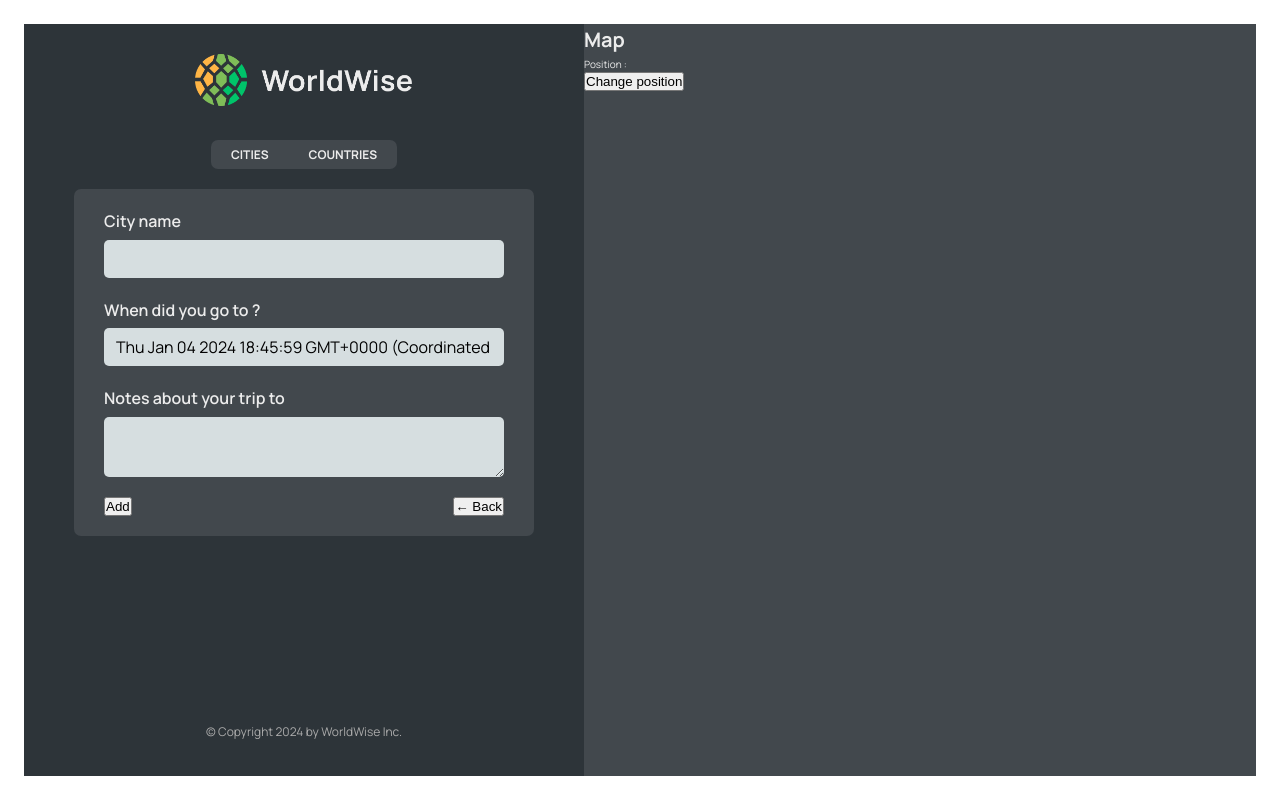
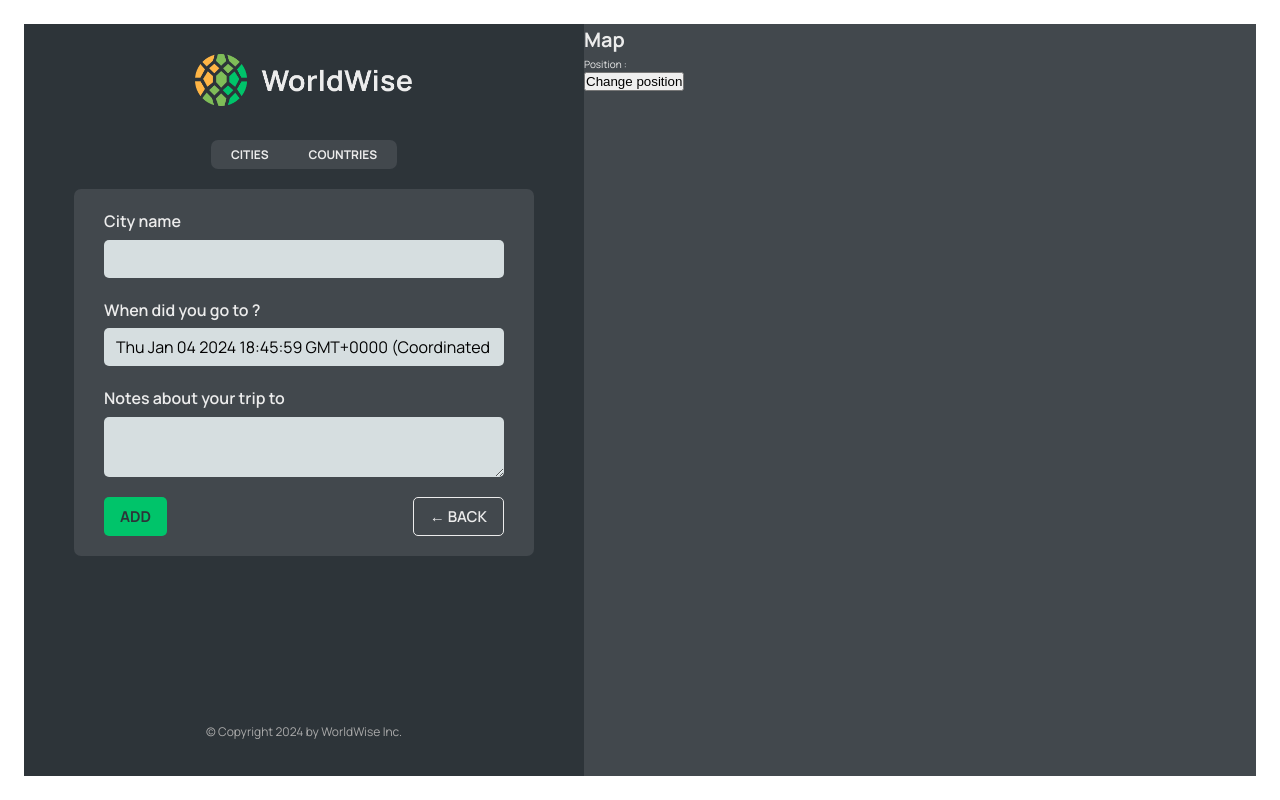
Before and after one commit to itsnooshin/world-wise-React, a React (Vite) app: page /app/form in a window 1280 px wide. Built offline with nearby package versions, Linux system fonts and the light colour scheme; data requests are answered from the project's data file.

Commit message:
add Context API for the project

```diff
--- a/src/App.jsx
+++ b/src/App.jsx
@@ -1,4 +1,4 @@
-import { BrowserRouter, Route, Routes } from 'react-router-dom';
+import { BrowserRouter, Navigate, Route, Routes } from 'react-router-dom';
 import Product from './pages/Product';
 import Pricing from './pages/Pricing';
 import Login from './pages/Login';
@@ -10,28 +10,11 @@ import { useState, useEffect } from 'react';
 import CountryList from './components/CountryList';
 import City from './components/City';
 import Form from './components/Form';
+import { CitiesProvider } from './Contexts/CitiesContext';
 
 function App() {
-  const [cities, setCities] = useState([]);
-  const [isLoading, setIsLoading] = useState(false);
-
-  useEffect(() => {
-    async function fetchCities() {
-      try {
-        setIsLoading(true);
-        const response = await fetch('http://localhost:9001/cities');
-        const data = await response.json();
-        setCities(data);
-      } catch (error) {
-        alert('There was an error loading data');
-      } finally {
-        setIsLoading(false);
-      }
-    }
-    fetchCities();
-  }, []);
-
   return (
+    <CitiesProvider>
       <BrowserRouter>
         <Routes>
           <Route path="/" element={<Homepage />} />
@@ -39,24 +22,20 @@ function App() {
           <Route path="product" element={<Product />} />
           <Route path="/login" element={<Login />} />
           <Route path="app" element={<AppLayout />}>
-          <Route
+            {/* <Route
             index
             element={<CityList isLoading={isLoading} cities={cities} />}
-          />
-          <Route
-            path="cities"
-            element={<CityList isLoading={isLoading} cities={cities} />}
-          />
+          /> */}
+            <Route index element={<Navigate replace to="cities" />} />
+            <Route path="cities" element={<CityList />} />
             <Route path="cities/:id" element={<City />} />
-          <Route
-            path="countries"
-            element={<CountryList isLoading={isLoading} cities={cities} />}
-          />
+            <Route path="countries" element={<CountryList />} />
             <Route path="form" element={<Form />} />
           </Route>
           <Route path="*" element={<PageNotFound />} />
         </Routes>
       </BrowserRouter>
+    </CitiesProvider>
   );
 }
 
--- /dev/null
+++ b/src/Contexts/CitiesContext.jsx
@@ -0,0 +1,37 @@
+import { createContext, useEffect, useState } from 'react';
+
+const CitiesContext = createContext();
+
+function CitiesProvider({ children }) {
+  const [cities, setCities] = useState([]);
+  const [isLoading, setIsLoading] = useState(false);
+
+  useEffect(() => {
+    async function fetchCities() {
+      try {
+        setIsLoading(true);
+        const response = await fetch('http://localhost:9001/cities');
+        const data = await response.json();
+        setCities(data);
+      } catch (error) {
+        alert('There was an error loading data');
+      } finally {
+        setIsLoading(false);
+      }
+    }
+    fetchCities();
+  }, []);
+
+  return (
+    <CitiesContext.Provider
+      value={{
+        cities,
+        isLoading
+      }}
+    >
+      {children}
+    </CitiesContext.Provider>
+  );
+}
+
+export { CitiesProvider, CitiesContext };
--- a/src/components/Button.jsx
+++ b/src/components/Button.jsx
@@ -1,5 +1,7 @@
+import styles from './Button.module.css'
+
 function Button({ children , onClick , type }) {
-  return <button onClick={onClick}>{children}</button>;
+  return <button onClick={onClick} className= {`${styles.btn} ${styles[type]}`}>{children}</button>;
 }
 // type for add a class
 export default Button;
--- a/src/components/CityList.jsx
+++ b/src/components/CityList.jsx
@@ -2,15 +2,20 @@ import styles from './CityList.module.css';
 import Spinner from './Spinner';
 import CityItem from './CityItem';
 import Message from './Message';
-function CityList({ isLoading, cities }) {
+import { useContext } from 'react';
+import { CitiesContext } from '../Contexts/CitiesContext';
+
+function CityList() {
+  const { isLoading, cities } = useContext(CitiesContext);
+
 
   if (isLoading) {
     return <Spinner />;
   }
-    if (!cities.length)
-      return (
-        <Message message=" Add your first city by clicking on a city on the map" />
-      );
+  if (!cities.length)
+    return (
+      <Message message=" Add your first city by clicking on a city on the map" />
+    );
 
   return (
     <ul className={styles.cityList}>
--- a/src/components/CountryList.jsx
+++ b/src/components/CountryList.jsx
@@ -2,7 +2,12 @@ import CountryItem from './CountryItem';
 import styles from './CountryList.module.css';
 import Spinner from './Spinner';
 import Message from './Message';
-function CountryList({ cities, isLoading }) {
+import { useContext } from 'react';
+import { CitiesContext } from '../Contexts/CitiesContext';
+
+
+function CountryList() {
+  const {cities, isLoading} = useContext(CitiesContext)
   if (isLoading) {
     return <Spinner />;
   }
@@ -31,7 +36,7 @@ function CountryList({ cities, isLoading }) {
   return (
     <ul className={styles.countryList}>
       {countries.map((country) => (
-        <CountryItem key={country.id} country={country} />
+        <CountryItem key={country.country} country={country} />
       ))}
     </ul>
   );
--- a/src/components/Form.jsx
+++ b/src/components/Form.jsx
@@ -1,22 +1,25 @@
 // "https://api.bigdatacloud.net/data/reverse-geocode-client?latitude=0&longitude=0"
 
-import { useState } from "react";
+import { useState } from 'react';
 
-import styles from "./Form.module.css";
+import styles from './Form.module.css';
+import Button from './Button';
+import { useNavigate } from 'react-router-dom';
 
 export function convertToEmoji(countryCode) {
   const codePoints = countryCode
     .toUpperCase()
-    .split("")
+    .split('')
     .map((char) => 127397 + char.charCodeAt());
   return String.fromCodePoint(...codePoints);
 }
 
 function Form() {
-  const [cityName, setCityName] = useState("");
-  const [country, setCountry] = useState("");
+  const naviagte = useNavigate();
+  const [cityName, setCityName] = useState('');
+  const [country, setCountry] = useState('');
   const [date, setDate] = useState(new Date());
-  const [notes, setNotes] = useState("");
+  const [notes, setNotes] = useState('');
 
   return (
     <form className={styles.form}>
@@ -49,8 +52,16 @@ function Form() {
       </div>
 
       <div className={styles.buttons}>
-        <button>Add</button>
-        <button>&larr; Back</button>
+        <Button type="primary">Add</Button>
+        <Button
+          type="back"
+          onClick={(e) => {
+            e.preventDefault();
+            naviagte(-1);
+          }}
+        >
+          &larr; Back
+        </Button>
       </div>
     </form>
   );
```
Lines whose indentation alone changed are shown as unchanged.
